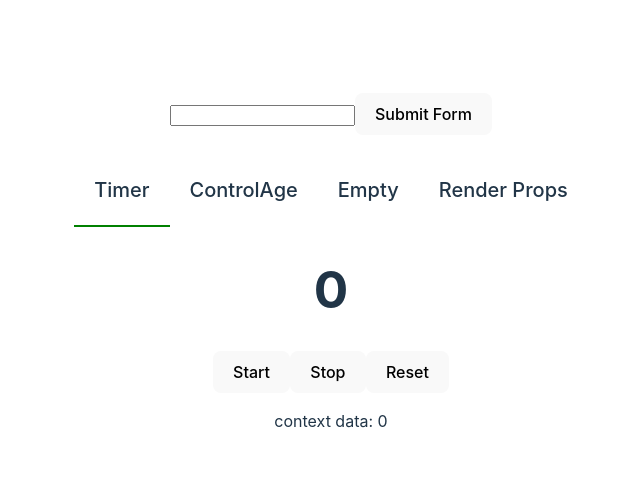
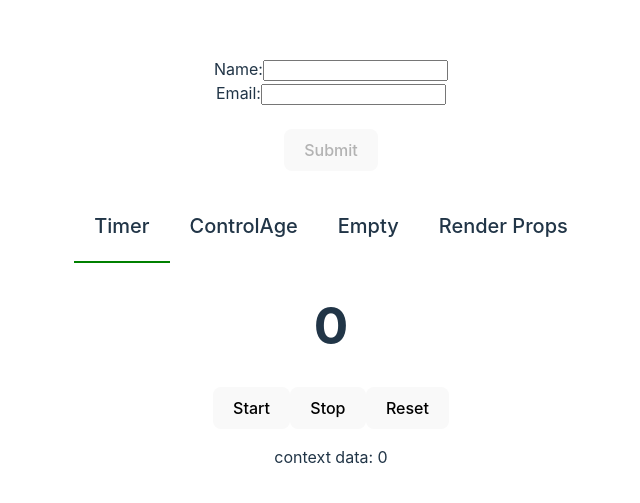
Before and after one commit to ShlykovAA/vite_react, a React (Vite) app: page / in a window 1280 px wide. Shown: the part 129-632 px from the top of the page, without its empty margins (309-949 px from the left). Built offline with nearby package versions, Linux system fonts and the light colour scheme.

Commit message:
try formik

```diff
--- a/src/App.tsx
+++ b/src/App.tsx
@@ -1,11 +1,11 @@
 import './App.css'
 import { ContextTabs } from './sections/context-tabs'
-import { BlurForms } from './sections/forms'
+import { FormikForm } from './sections/formik'
 
 function App() {
   return (
     <>
-      <BlurForms />
+      <FormikForm />
       <ContextTabs />
     </>
   )
--- /dev/null
+++ b/src/sections/formik/formik.tsx
@@ -0,0 +1,42 @@
+import { Formik, Form, Field } from "formik";
+
+interface IForm {
+    name: string;
+    email: string;
+}
+
+const initialValues: IForm = { name: "", email: "" }
+
+export const FormikForm = () => {
+    return (
+    <Formik initialValues={initialValues} onSubmit={(values, formikBag)=>{
+        console.log("Values: ", values);
+        console.log("formikBag: ", formikBag);
+    }}>
+        {({touched, values, handleBlur, handleChange}) => {
+            console.log("touched", touched)
+            console.log("values", values)
+            return (
+            <Form>
+                <label>
+                    Name:
+                    <input
+                        type="text"
+                        name="name"
+                        value={values.name}
+                        onBlur={handleBlur}
+                        onChange={handleChange}
+                    />
+                </label>
+                <br />
+                <label>
+                    Email:
+                    <Field name="email" type="email" />
+                </label>
+                <br />
+                <br />
+                <button type="submit" disabled={!values.email || !values.name}>Submit</button>
+            </Form>)
+        }}
+    </Formik>)
+}
--- /dev/null
+++ b/src/sections/formik/index.ts
@@ -0,0 +1 @@
+export { FormikForm } from "./formik"
```
